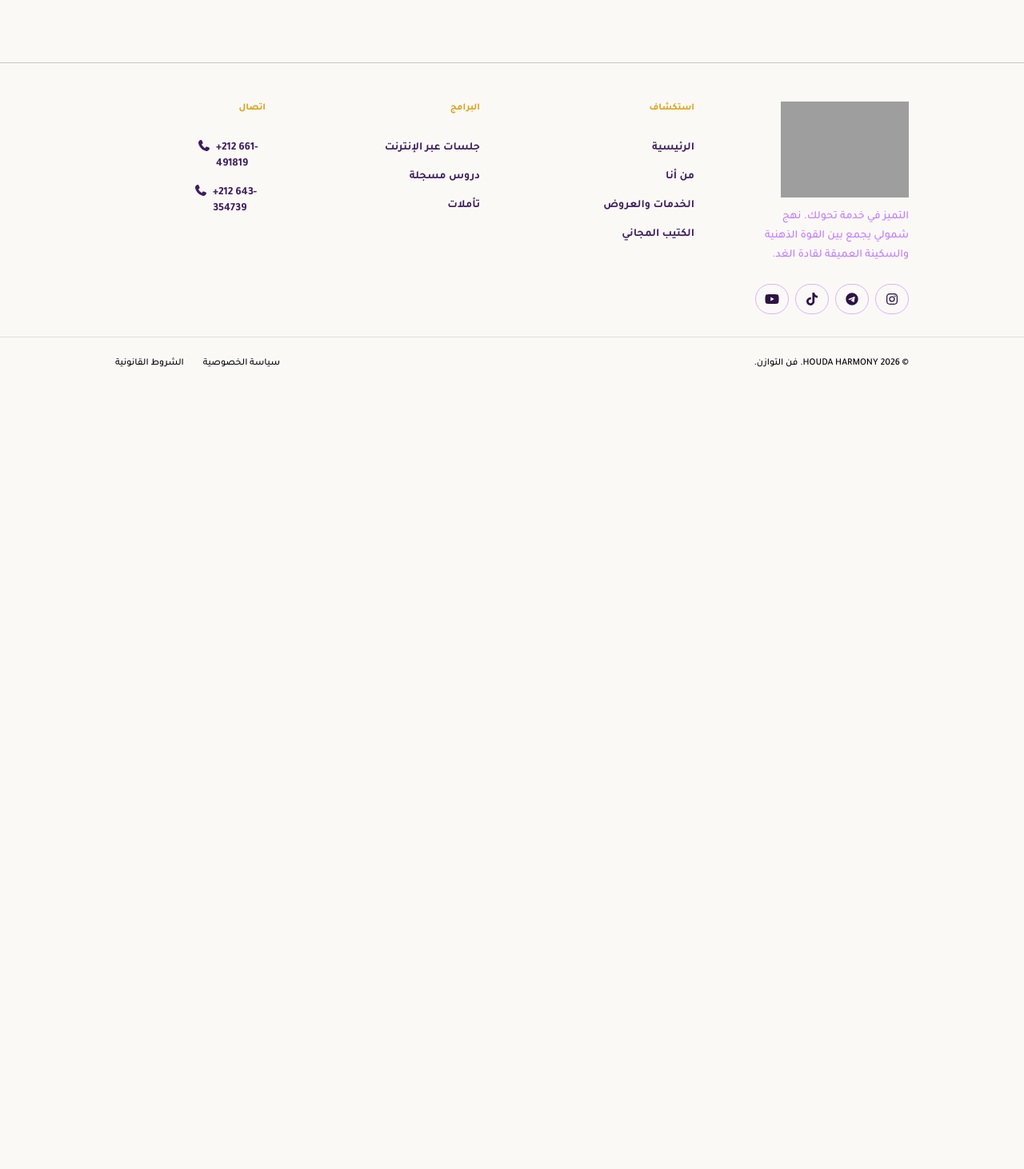
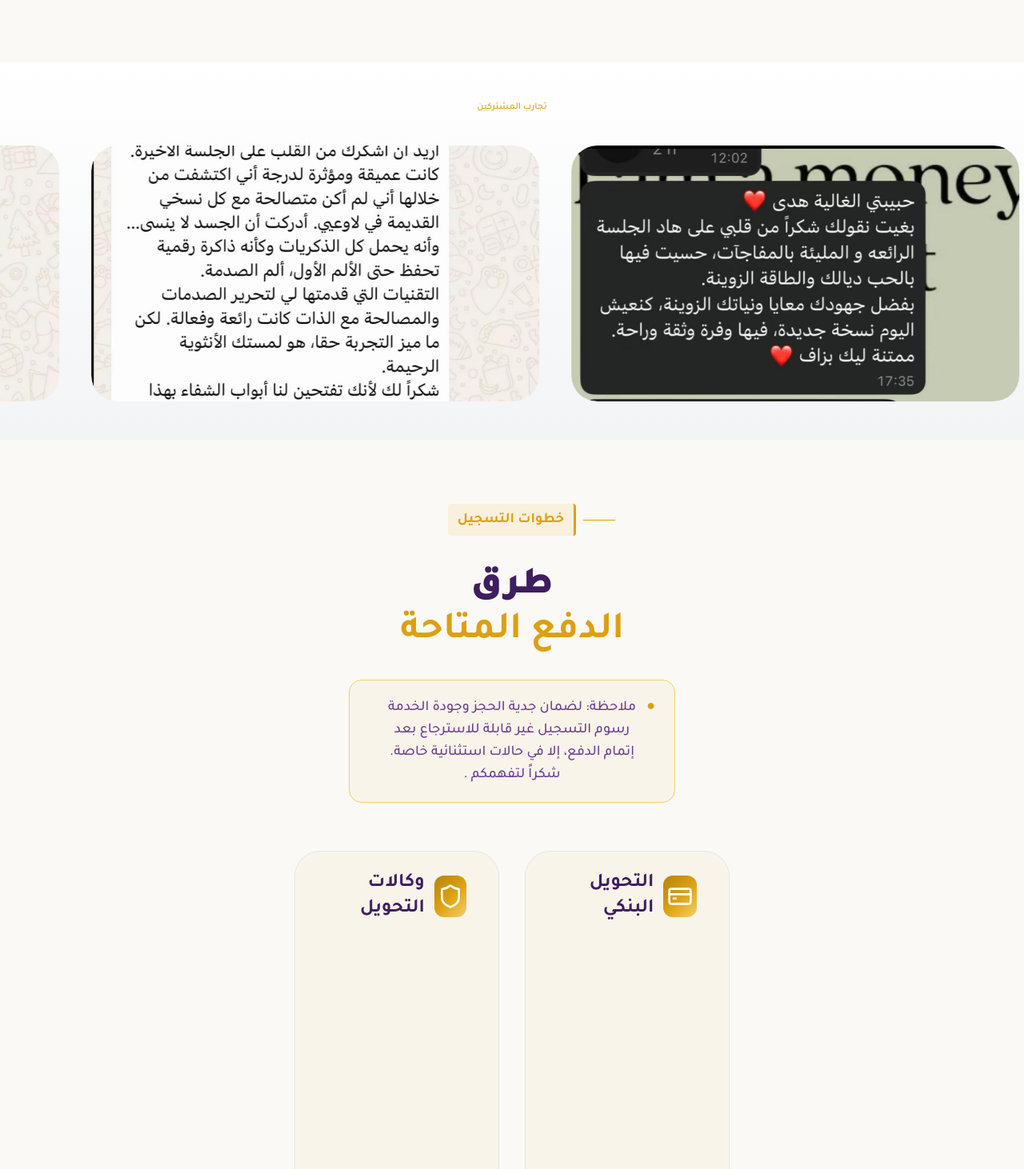
Before and after one commit to Anas-Dn/Houda-Harmouni, a React (Vite) app: page /BoxDetails/1 in a window 1280 px wide. Shown: the part 1768-3230 px from the top of the page at 80% size. Before the commit the page ends 2254 px from the top, so only its background shows below. Built offline with nearby package versions, Linux system fonts and the light colour scheme; grey boxes are pictures that could not be loaded.

Commit message:
worked on box details page

```diff
--- a/src/Components/BoxDetails.jsx
+++ b/src/Components/BoxDetails.jsx
@@ -2,6 +2,8 @@ import { useContext } from "react"
 import { DataContext } from "../context/DataContext"
 import { useParams } from "react-router-dom";
 import BoxDetailsHome from "./BoxDetailsHome";
+import TestemonialDetails from "./TestemonialDetails";
+import PaysMethods from "./PaysMethods";
 
 export default function BoxDetails() {
 
@@ -13,6 +15,8 @@ export default function BoxDetails() {
   return (
     <div className="">
         <BoxDetailsHome box={box}/>
+        <TestemonialDetails />
+        <PaysMethods/>
     </div>
   )
 }
--- /dev/null
+++ b/src/Components/PaysMethods.jsx
@@ -0,0 +1,30 @@
+import { CreditCard, Shield } from "lucide-react";
+
+
+export default function PaysMethods() {
+  return (
+    <div className="py-20 px-92 flex flex-col items-center">
+        <h3 className="mb-10 border-r-3 border-(--gold) text-lg font-bold text-(--gold) bg-[#dca0111a] w-fit px-3 py-1.5 rounded-sm relative after:absolute after:w-10 after:h-px after:bg-(--gold) after:-right-13 after:top-1/2">خطوات التسجيل</h3>
+        <h1 className="text-5xl font-black text-(--purple-royal) mb-2">طرق</h1>
+        <h2 className="text-5xl font-bold text-(--gold) mb-2">الدفع المتاحة</h2>
+        <p className="relative text-center bg-[rgba(210,162,12,0.05)] border border-(--gold-light) rounded-2xl py-5 px-10 w-3/4 mt-7 text-lg font-medium text-(--purple-accent)">
+            <div className="text-(--gold) absolute right-6">●</div>
+             ملاحظة: لضمان جدية الحجز وجودة الخدمة رسوم التسجيل غير قابلة للاسترجاع بعد إتمام الدفع، إلا في حالات استثنائية خاصة. شكراً لتفهمكم .</p>
+        <div className="flex gap-8 w-full my-15">
+            <div className="flex-1 h-150 bg-[rgba(210,162,12,0.05)] px-10 py-6 border border-gray-200 rounded-4xl hover:border-(--gold) transition-all duration-300 hover:shadow-2xl hover:shadow-[rgba(0,0,0,0.2)] hover:-translate-y-2">
+                <div className="flex items-center gap-3 mb-4">
+                    <div className="w-13 h-13 bg-[image:var(--gold-shimmer)] flex items-center justify-center rounded-xl"><CreditCard className="text-white w-8 h-8 " /></div>
+                    <h1 className="text-2xl font-bold text-(--purple-royal)">التحويل البنكي</h1>
+                </div>
+            </div>
+            <div className="flex-1 h-150 bg-[rgba(210,162,12,0.05)] px-10 py-6 border border-gray-200 rounded-4xl hover:border-(--gold) transition-all duration-300 hover:shadow-2xl hover:shadow-[rgba(0,0,0,0.2)] hover:-translate-y-2">
+                <div className="flex items-center gap-3 mb-4">
+                    <div className="w-13 h-13 bg-[image:var(--gold-shimmer)] flex items-center justify-center rounded-xl"><Shield className="text-white w-8 h-8" /></div>
+                    <h1 className="text-2xl font-bold text-(--purple-royal)">وكالات التحويل</h1>
+                </div>
+            </div>
+        </div>
+        <div></div>
+    </div>
+  )
+}
--- /dev/null
+++ b/src/Components/TestemonialDetails.jsx
@@ -0,0 +1,49 @@
+import pic1 from "../assets-home/t1.jpeg";
+import pic2 from "../assets-home/T2.jpeg";
+import pic3 from "../assets-home/T3.jpeg";
+import pic4 from "../assets-home/T4.jpeg";
+import pic5 from "../assets-home/T5.jpeg";
+import pic6 from "../assets-home/T6.jpeg";
+import pic7 from "../assets-home/T7.jpeg";
+import pic8 from "../assets-home/T8.jpeg";
+import pic9 from "../assets-home/T9.jpeg";
+import pic10 from "../assets-home/T10.jpeg";
+import pic11 from "../assets-home/T11.jpeg";
+import pic12 from "../assets-home/T12.jpeg";
+
+
+export default function TestemonialDetails() {
+  return (
+    <div className="py-12 bg-linear-to-b from-white to-gray-100">
+        <h6 className="text-xs font-medium text-(--gold) text-center">تجارب المشتركين</h6>
+        <div className="overflow-hidden">
+            <div className="mt-10 flex gap-10 animate-slider-2 cursor-grab w-max">
+                <div className="overflow-hidden w-140 h-80 rounded-4xl "> <img src={pic1} alt="" className="w-140 h-80 object-cover rounded-4xl hover:scale-105 duration-200 ease-in" /></div>
+                <div className="overflow-hidden w-140 h-80 rounded-4xl "> <img src={pic2} alt="" className="w-140 h-80 object-cover rounded-4xl hover:scale-105 duration-200 ease-in" /></div>
+                <div className="overflow-hidden w-140 h-80 rounded-4xl "> <img src={pic3} alt="" className="w-140 h-80 object-cover rounded-4xl hover:scale-105 duration-200 ease-in" /></div>
+                <div className="overflow-hidden w-140 h-80 rounded-4xl "> <img src={pic4} alt="" className="w-140 h-80 object-cover rounded-4xl hover:scale-105 duration-200 ease-in" /></div>
+                <div className="overflow-hidden w-140 h-80 rounded-4xl "> <img src={pic5} alt="" className="w-140 h-80 object-cover rounded-4xl hover:scale-105 duration-200 ease-in" /></div>
+                <div className="overflow-hidden w-140 h-80 rounded-4xl "> <img src={pic6} alt="" className="w-140 h-80 object-cover rounded-4xl hover:scale-105 duration-200 ease-in" /></div>
+                <div className="overflow-hidden w-140 h-80 rounded-4xl "> <img src={pic7} alt="" className="w-140 h-80 object-cover rounded-4xl hover:scale-105 duration-200 ease-in" /></div>
+                <div className="overflow-hidden w-140 h-80 rounded-4xl "> <img src={pic8} alt="" className="w-140 h-80 object-cover rounded-4xl hover:scale-105 duration-200 ease-in" /></div>
+                <div className="overflow-hidden w-140 h-80 rounded-4xl "> <img src={pic9} alt="" className="w-140 h-80 object-cover rounded-4xl hover:scale-105 duration-200 ease-in" /></div>
+                <div className="overflow-hidden w-140 h-80 rounded-4xl"> <img src={pic10} alt="" className="w-140 h-80 object-cover rounded-4xl hover:scale-105 duration-200 ease-in" /></div>
+                <div className="overflow-hidden w-140 h-80 rounded-4xl"> <img src={pic11} alt="" className="w-140 h-80 object-cover rounded-4xl hover:scale-105 duration-200 ease-in" /></div>
+                <div className="overflow-hidden w-140 h-80 rounded-4xl"> <img src={pic12} alt="" className="w-140 h-80 object-cover rounded-4xl hover:scale-105 duration-200 ease-in" /></div>
+                <div className="overflow-hidden w-140 h-80 rounded-4xl "> <img src={pic1} alt="" className="w-140 h-80 object-cover rounded-4xl hover:scale-105 duration-200 ease-in" /></div>
+                <div className="overflow-hidden w-140 h-80 rounded-4xl "> <img src={pic2} alt="" className="w-140 h-80 object-cover rounded-4xl hover:scale-105 duration-200 ease-in" /></div>
+                <div className="overflow-hidden w-140 h-80 rounded-4xl "> <img src={pic3} alt="" className="w-140 h-80 object-cover rounded-4xl hover:scale-105 duration-200 ease-in" /></div>
+                <div className="overflow-hidden w-140 h-80 rounded-4xl "> <img src={pic4} alt="" className="w-140 h-80 object-cover rounded-4xl hover:scale-105 duration-200 ease-in" /></div>
+                <div className="overflow-hidden w-140 h-80 rounded-4xl "> <img src={pic5} alt="" className="w-140 h-80 object-cover rounded-4xl hover:scale-105 duration-200 ease-in" /></div>
+                <div className="overflow-hidden w-140 h-80 rounded-4xl "> <img src={pic6} alt="" className="w-140 h-80 object-cover rounded-4xl hover:scale-105 duration-200 ease-in" /></div>
+                <div className="overflow-hidden w-140 h-80 rounded-4xl "> <img src={pic7} alt="" className="w-140 h-80 object-cover rounded-4xl hover:scale-105 duration-200 ease-in" /></div>
+                <div className="overflow-hidden w-140 h-80 rounded-4xl "> <img src={pic8} alt="" className="w-140 h-80 object-cover rounded-4xl hover:scale-105 duration-200 ease-in" /></div>
+                <div className="overflow-hidden w-140 h-80 rounded-4xl "> <img src={pic9} alt="" className="w-140 h-80 object-cover rounded-4xl hover:scale-105 duration-200 ease-in" /></div>
+                <div className="overflow-hidden w-140 h-80 rounded-4xl" > <img src={pic10} alt="" className="w-140 h-80 object-cover rounded-4xl hover:scale-105 duration-200 ease-in" /></div>
+                <div className="overflow-hidden w-140 h-80 rounded-4xl" > <img src={pic11} alt="" className="w-140 h-80 object-cover rounded-4xl hover:scale-105 duration-200 ease-in" /></div>
+                <div className="overflow-hidden w-140 h-80 rounded-4xl" > <img src={pic12} alt="" className="w-140 h-80 object-cover rounded-4xl hover:scale-105 duration-200 ease-in" /></div>
+            </div>
+        </div>
+    </div>
+  )
+}
```
